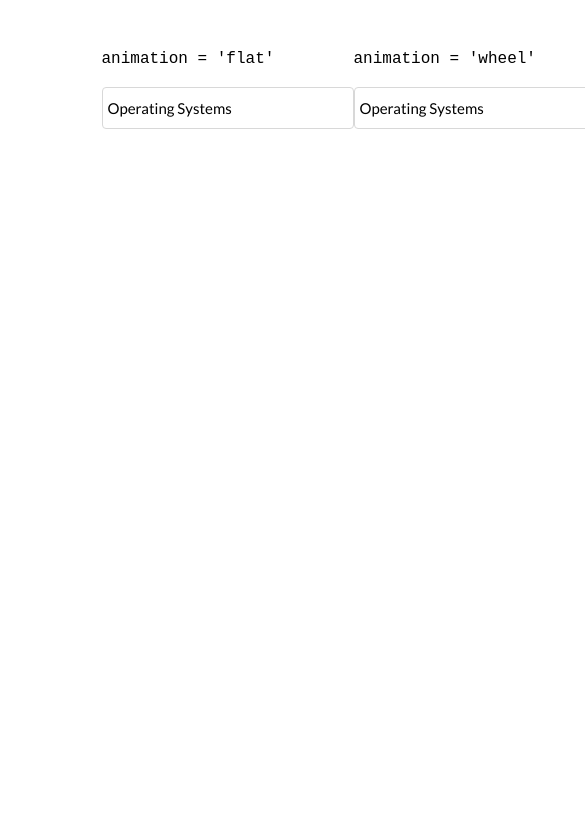
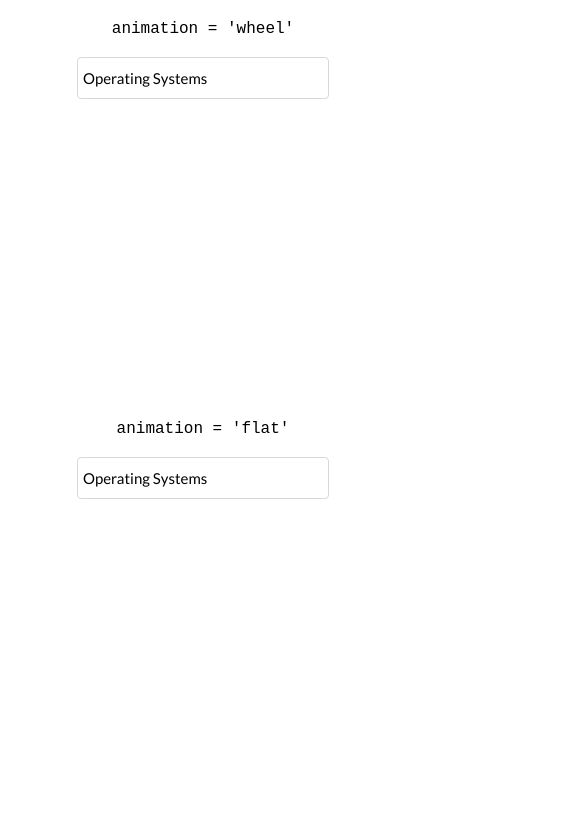
Before and after one commit to sahilverma2209/react-wheelpicker, a React app: page / in a window 390 px wide. Shown: the top 823 px of the page, 585 px wide, since content can reach past the window. Built offline with nearby package versions, Linux system fonts and the light colour scheme.

Commit message:
demo with wheel complete

```diff
--- a/examples/src/demo.css
+++ b/examples/src/demo.css
@@ -46,3 +46,19 @@
 .selected:hover{
     cursor: pointer;
 }
+
+@media all and (max-width: 768px) {
+    .demo-container{
+        display: flex;
+        flex-direction: column;
+        justify-content: space-around;
+        width: 100vw;
+        margin: 20px auto;
+        font-family: 'Lato', sans-serif;
+    }
+
+    .picker-container{
+        height: 400px;
+    }
+
+}
--- a/examples/src/index.js
+++ b/examples/src/index.js
@@ -24,7 +24,7 @@ class App extends React.Component {
         return (
             <React.Fragment>
             <div className="demo-container">
-                <div className="picker-container"><span className="anim"> animation = 'flat'</span><br/><br/>
+                <div className="picker-container"><center><span className="anim"> animation = 'wheel'</span></center><br/>
                     <div className="selected" onClick={() => this.setState({ picker1Open: !this.state.picker1Open})}>{this.state.selection}</div>
                     {this.state.picker1Open &&
                         <div className="picker-1">
@@ -36,12 +36,12 @@ class App extends React.Component {
                             parentHeight={250}
                             updateSelection={selectedIndex => this.setState({ selection: this.state.data[selectedIndex], defaultSelection: selectedIndex })}
                             scrollerId="scroll-select-subject"
-                            animation="flat"
+                            animation="wheel"
                         />
                         </div>
                     }
                 </div>
-                <div className="picker-container"><span className="anim">animation = 'wheel'</span> <br/><br/>
+                <div className="picker-container"><center><span className="anim">animation = 'flat'</span></center> <br/>
                     <div className="selected" onClick={() => this.setState({ picker2Open: !this.state.picker2Open})}>{this.state.selection2}</div>
                     {this.state.picker2Open &&
                         <div className="picker-2">
@@ -53,7 +53,7 @@ class App extends React.Component {
                             parentHeight={250}
                             updateSelection={selectedIndex => this.setState({ selection2: this.state.data[selectedIndex], defaultSelection2: selectedIndex })}
                             scrollerId="scroll-select-subject-2"
-                            animation="wheel"
+                            animation="flat"
                         />
                         </div>
                     }
```
